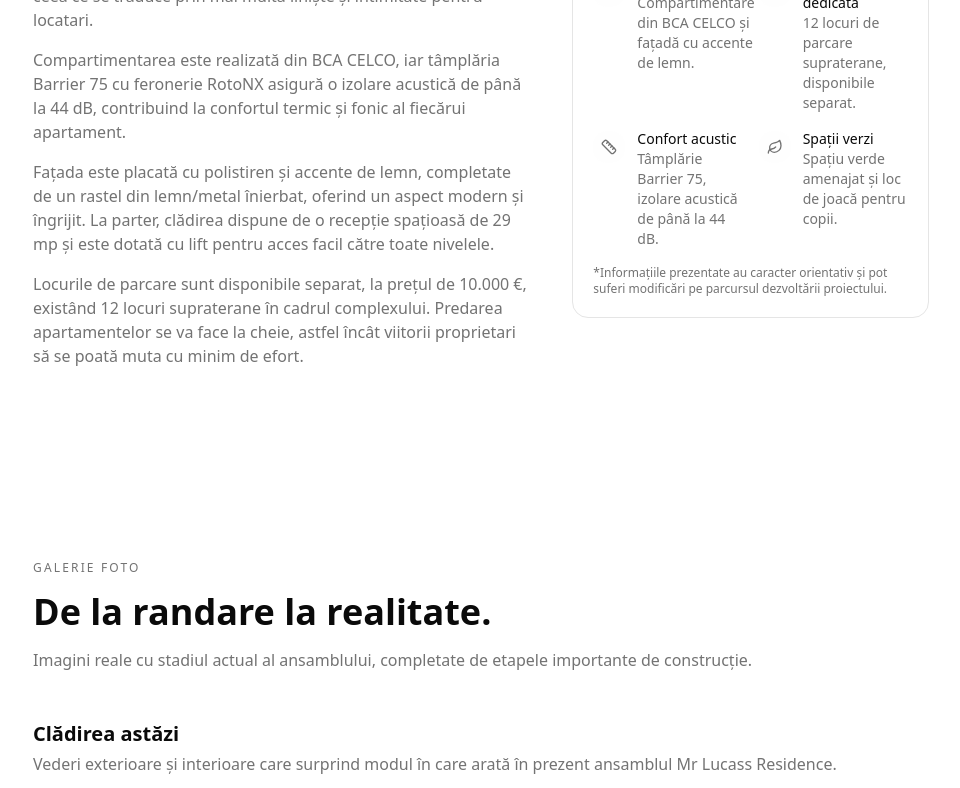
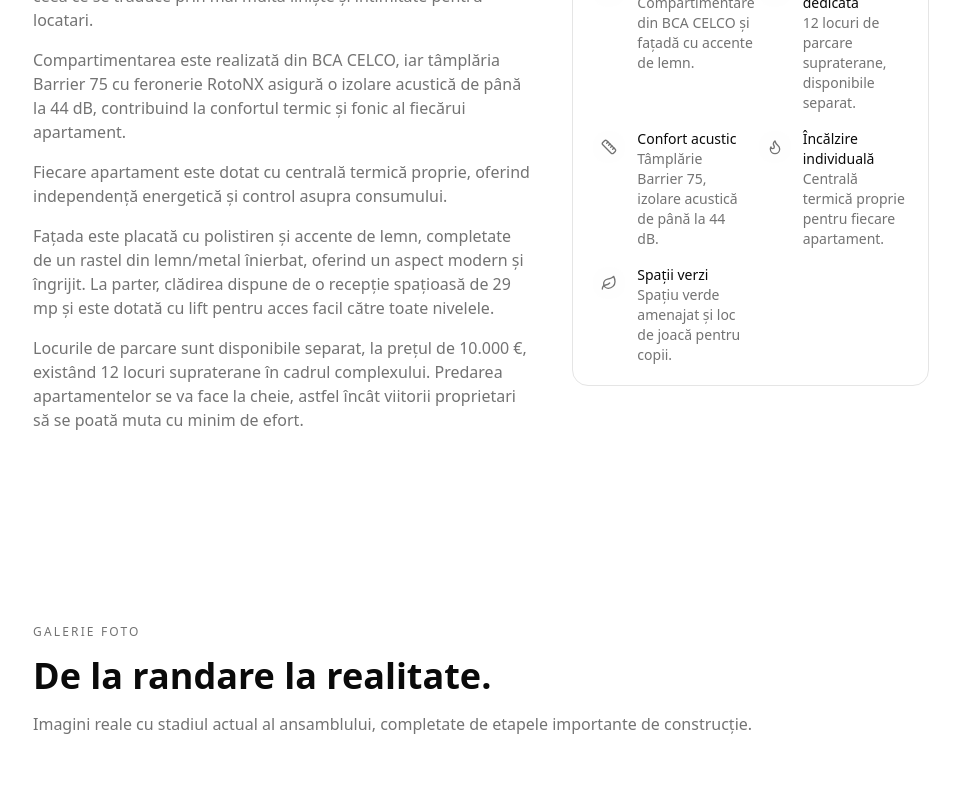
Before and after one commit to alexvieru1/mr-lucass, a Next.js app: page / in a window 1280 px wide. Shown: the part 1200-1988 px from the top of the page, without its empty margins (31-991 px from the left). Built offline with nearby package versions, Linux system fonts and the light colour scheme.

Commit message:
minor changes

```diff
--- a/components/sections/apartamente.tsx
+++ b/components/sections/apartamente.tsx
@@ -150,18 +150,18 @@ export function ApartamenteSection() {
                           </p>
 
                           <p className="text-xs text-muted-foreground sm:text-sm">
-                            {apt.usableArea.toFixed(2)} m² utili • {apt.balconyArea.toFixed(2)} m² balcon
+                            {apt.usableArea.toFixed(2)} m² utili ({apt.balconyArea.toFixed(2)} m² balcon inclus)
                           </p>
 
                           {/* Price – only for non-sold apartments */}
                           {!isSold && (
                             <div className="space-y-1">
                               <p className="text-lg font-semibold text-foreground">
-                                {formatPrice(apt.totalPrice)} €
+                                {formatPrice(apt.totalPrice)} € + TVA
                               </p>
-                              <p className="text-xs text-muted-foreground">
+                              {/* <p className="text-xs text-muted-foreground">
                                 ~ {formatPrice(apt.pricePerSqm)} €/m²
-                              </p>
+                              </p> */}
                             </div>
                           )}
 
--- a/components/sections/contact.tsx
+++ b/components/sections/contact.tsx
@@ -1,6 +1,6 @@
-import Link from "next/link"
+import Link from "next/link";
 
-import { Button } from "@/components/ui/button"
+import { Button } from "@/components/ui/button";
 
 export function ContactSection() {
   return (
@@ -18,8 +18,9 @@ export function ContactSection() {
             Hai să stabilim o vizionare.
           </h2>
           <p className="text-balance text-sm text-muted-foreground sm:text-base">
-            Suntem disponibili telefonic pentru detalii despre apartamente și programarea unei vizionări la
-            ansamblul Mr Lucass Residence. Completează formularul sau sună-ne direct.
+            Suntem disponibili telefonic pentru detalii despre apartamente și
+            programarea unei vizionări la ansamblul Mr Lucass Residence.
+            Completează formularul sau sună-ne direct.
           </p>
         </div>
 
@@ -27,10 +28,12 @@ export function ContactSection() {
         <div className="grid gap-8 md:grid-cols-[minmax(0,1.1fr)_minmax(0,1.1fr)] md:items-start">
           {/* Contact info */}
           <div className="space-y-4 rounded-2xl border bg-card/80 p-5 shadow-soft">
-            <h3 className="text-base font-semibold sm:text-lg">Date de contact</h3>
+            <h3 className="text-base font-semibold sm:text-lg">
+              Date de contact
+            </h3>
             <p className="text-sm text-muted-foreground">
-              Pentru informații despre apartamente și programarea unei vizionări, ne poți contacta telefonic
-              sau prin WhatsApp.
+              Pentru informații despre apartamente și programarea unei
+              vizionări, ne poți contacta telefonic sau prin WhatsApp.
             </p>
 
             <div className="space-y-3 text-sm">
@@ -43,22 +46,26 @@ export function ContactSection() {
                     <span className="inline-flex h-7 items-center rounded-full bg-accent/10 px-3 text-xs font-medium text-accent-foreground">
                       Principal
                     </span>
-                    <a href="tel:+40741274273" className="font-medium hover:underline">
-                      (0741) 274 273
+                    <a
+                      href="tel:+40754439439"
+                      className="font-medium hover:underline"
+                    >
+                      (0754) 439 439
                     </a>
                   </div>
                   <div className="flex flex-wrap items-center gap-2">
                     <span className="inline-flex h-7 items-center rounded-full bg-accent/10 px-3 text-xs font-medium text-accent-foreground">
                       Alternativ
                     </span>
-                    <a href="tel:+40754439439" className="font-medium hover:underline">
-                      (0754) 439 439
+
+                    <a
+                      href="tel:+40741274273"
+                      className="font-medium hover:underline"
+                    >
+                      (0741) 274 273
                     </a>
                   </div>
                 </div>
-                <p className="text-xs text-muted-foreground">
-                  Program recomandat: luni–vineri, 09:00–18:00.
-                </p>
               </div>
 
               {/* <div className="space-y-1 pt-2">
@@ -79,7 +86,9 @@ export function ContactSection() {
               </div> */}
 
               <div className="space-y-1 pt-2 text-sm">
-                <h4 className="text-sm font-semibold text-foreground">Locație</h4>
+                <h4 className="text-sm font-semibold text-foreground">
+                  Locație
+                </h4>
                 <p className="text-muted-foreground">
                   Str. Barbu Catargi, Nr. 18C, Palazu Mare, Constanța
                 </p>
@@ -103,10 +112,12 @@ export function ContactSection() {
           {/* Map card */}
           <div className="space-y-3 rounded-2xl border bg-card/80 p-5 shadow-soft">
             <div className="space-y-1">
-              <h3 className="text-sm font-semibold sm:text-base">Harta ansamblului</h3>
+              <h3 className="text-sm font-semibold sm:text-base">
+                Harta ansamblului
+              </h3>
               <p className="text-xs text-muted-foreground sm:text-sm">
-                Ansamblul este situat în zona Palazu Mare, cu acces facil către principalele puncte de interes
-                din Constanța.
+                Ansamblul este situat în zona Palazu Mare, cu acces facil către
+                principalele puncte de interes din Constanța.
               </p>
             </div>
             <div className="overflow-hidden rounded-2xl border bg-muted">
@@ -123,5 +134,5 @@ export function ContactSection() {
         </div>
       </div>
     </section>
-  )
+  );
 }
--- a/components/sections/despre-noi.tsx
+++ b/components/sections/despre-noi.tsx
@@ -1,4 +1,4 @@
-import { Building2, Car, Leaf, Ruler } from "lucide-react"
+import { Building2, Car, Leaf, Ruler, Flame } from "lucide-react"
 
 export function DespreNoiSection() {
   return (
@@ -34,6 +34,10 @@ export function DespreNoiSection() {
             <p>
               Compartimentarea este realizată din BCA CELCO, iar tâmplăria Barrier 75 cu feronerie RotoNX asigură o
               izolare acustică de până la 44 dB, contribuind la confortul termic și fonic al fiecărui apartament.
+            </p>
+            <p>
+              Fiecare apartament este dotat cu centrală termică proprie, oferind independență energetică și control asupra
+              consumului.
             </p>
             <p>
               Fațada este placată cu polistiren și accente de lemn, completate de un rastel din lemn/metal înierbat,
@@ -82,6 +86,15 @@ export function DespreNoiSection() {
               </div>
               <div className="flex items-start gap-3">
                 <div className="mt-0.5 rounded-xl bg-accent/10 p-2">
+                  <Flame className="h-4 w-4" />
+                </div>
+                <div>
+                  <p className="font-medium text-foreground">Încălzire individuală</p>
+                  <p>Centrală termică proprie pentru fiecare apartament.</p>
+                </div>
+              </div>
+              <div className="flex items-start gap-3">
+                <div className="mt-0.5 rounded-xl bg-accent/10 p-2">
                   <Leaf className="h-4 w-4" />
                 </div>
                 <div>
@@ -90,10 +103,10 @@ export function DespreNoiSection() {
                 </div>
               </div>
             </div>
-            <p className="mt-2 text-xs text-muted-foreground">
+            {/* <p className="mt-2 text-xs text-muted-foreground">
               *Informațiile prezentate au caracter orientativ și pot suferi modificări pe parcursul dezvoltării
               proiectului.
-            </p>
+            </p> */}
           </div>
         </div>
       </div>
```
